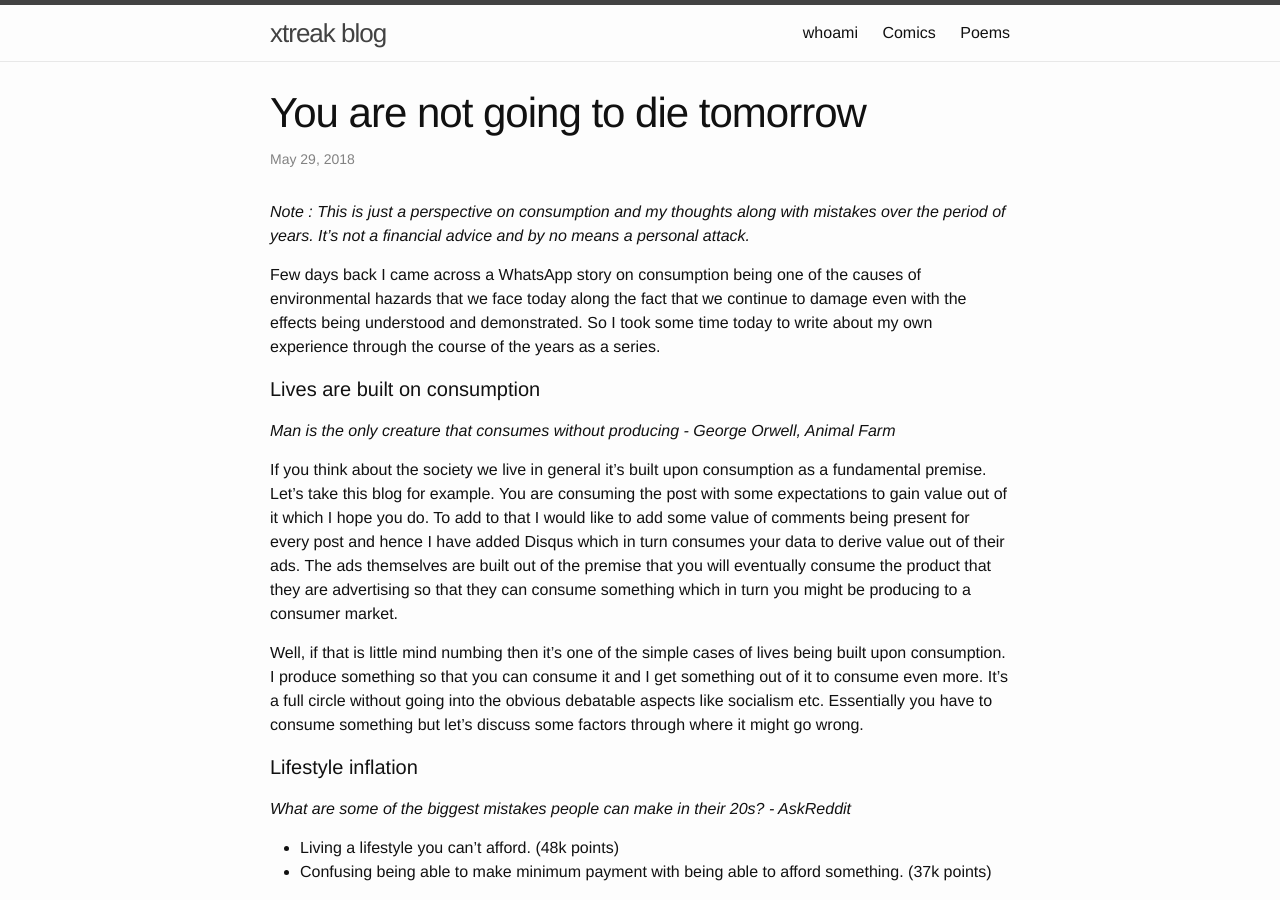
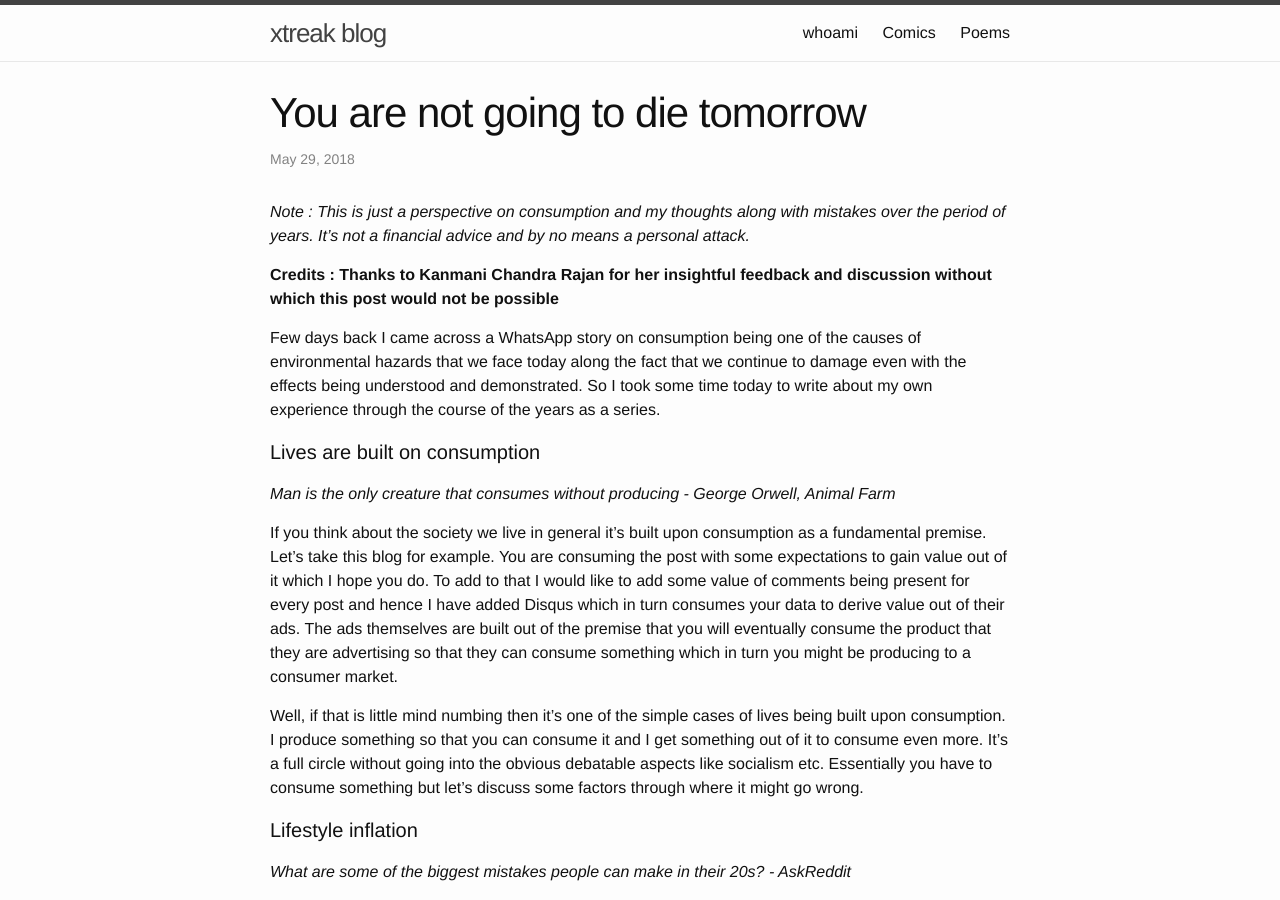
Before and after one commit to tirkarthi/tirkarthi.github.io, a Jekyll site: the page built from _posts/2018-05-29-you-are-not-going-to-die-tomorrow.md, in a window 1280 px wide and 900 px high. Built offline with Jekyll 4.4.1, drawn with Linux system fonts in a browser that asks for light colours; comment, search, counter and statistics services are not loaded.

Commit message:
Add credits where it's due

```diff
--- a/_posts/2018-05-29-you-are-not-going-to-die-tomorrow.md
+++ b/_posts/2018-05-29-you-are-not-going-to-die-tomorrow.md
@@ -6,6 +6,8 @@ categories: life
 ---
 
 _Note : This is just a perspective on consumption and my thoughts along with mistakes over the period of years. It's not a financial advice and by no means a personal attack._
+
+**Credits : Thanks to Kanmani Chandra Rajan for her insightful feedback and discussion without which this post would not be possible**
 
 Few days back I came across a WhatsApp story on consumption being one of the causes of environmental hazards that we face today along the fact that we continue to damage even with the effects being understood and demonstrated. So I took some time today to write about my own experience through the course of the years as a series.
 
```
